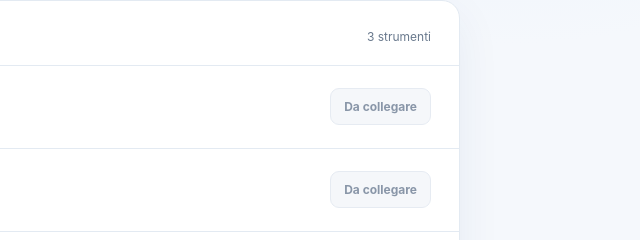
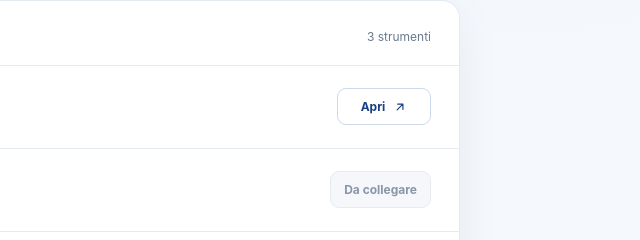
Before and after one commit to mattiafantinati/mattiafantinatiweb, a plain HTML site: page area_riservata/index.html in a window 1280 px wide. Shown: the part 428-668 px from the top of the page, 640-1280 px from the left. Drawn offline with Linux system fonts and the light colour scheme.

Commit message:
Collega il downloader nell'area riservata

```diff
--- a/area_riservata/index.html
+++ b/area_riservata/index.html
@@ -68,8 +68,7 @@
   <script>
     // Inserisci gli URL effettivi quando le applicazioni sono disponibili.
     // Esempio: media: 'https://downloader.mattiafantinati.it'
-    const APP_LINKS = { media: '', app1: '', app2: '' };
-    const bindings = [['link-media', APP_LINKS.media], ['link-app1', APP_LINKS.app1], ['link-app2', APP_LINKS.app2]];
+const APP_LINKS = { media: 'https://downloader.mattiafantinati.it/', app1: '', app2: '' };    const bindings = [['link-media', APP_LINKS.media], ['link-app1', APP_LINKS.app1], ['link-app2', APP_LINKS.app2]];
     for (const [id, url] of bindings) {
       const a = document.getElementById(id);
       if (url && /^https:\/\//i.test(url)) {
```
